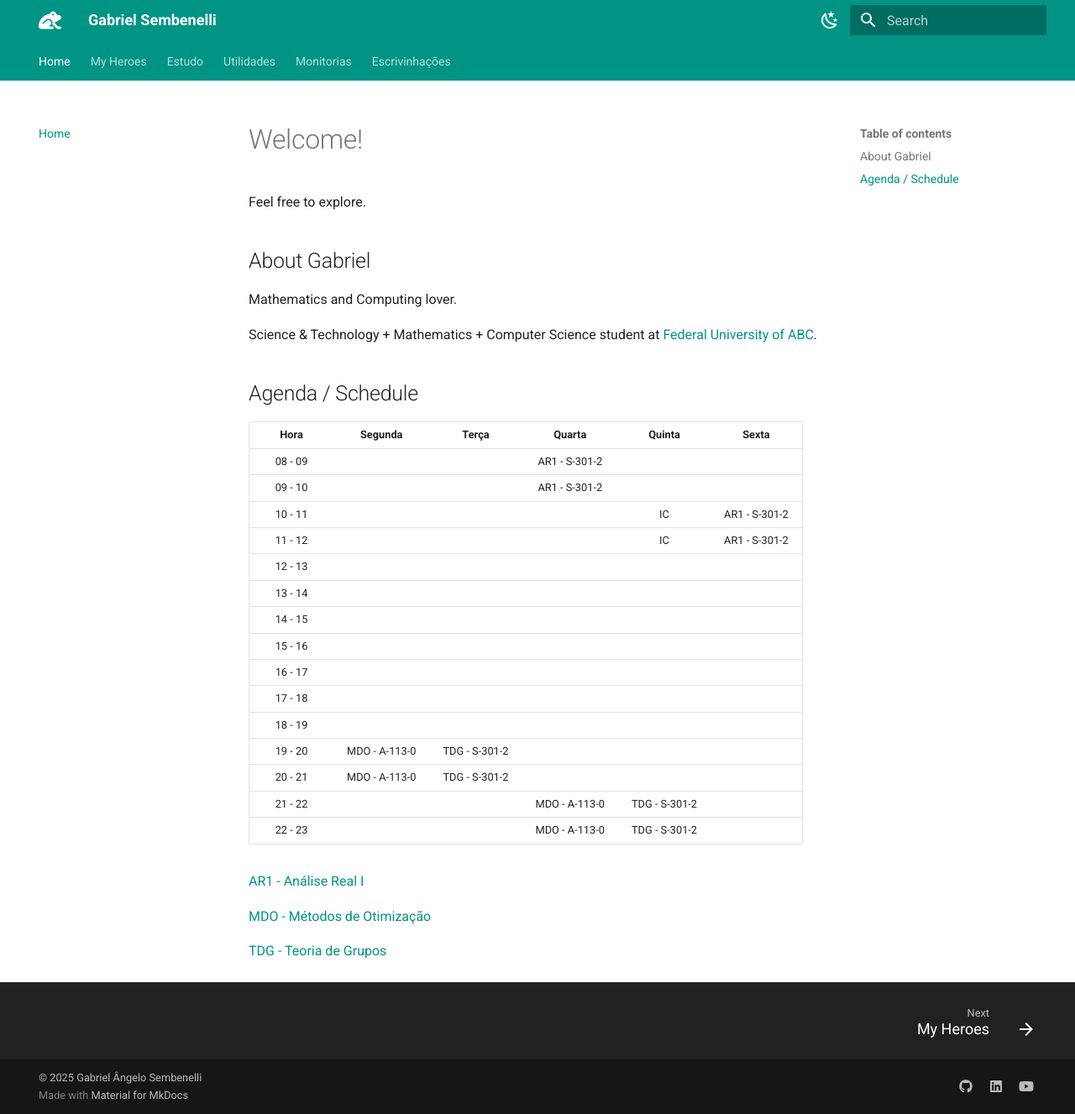
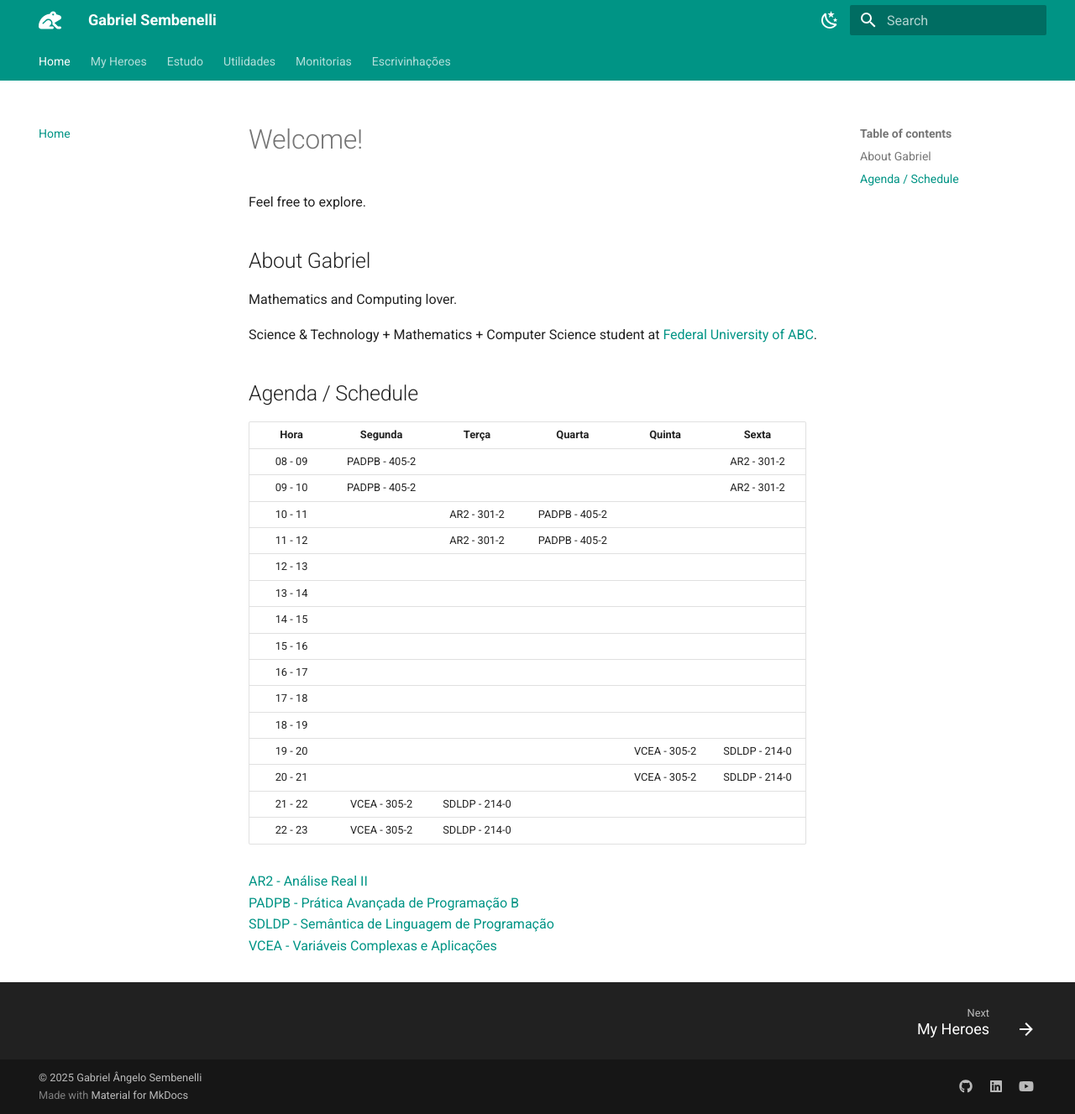
Before and after one commit to Gabriel-Sembenelli/website, an MkDocs documentation site: the page built from docs/index.md, in a window 1280 px wide and 1327 px high. Shown: the whole window at 84% size. Built offline with MkDocs 1.6.1 and Material for MkDocs 9.7.7, drawn with Linux system fonts in a browser that asks for light colours.

Commit message:
Changed directories names from QM.YY to QYY.M. Starting to make Q25.2

```diff
--- a/docs/index.md
+++ b/docs/index.md
@@ -19,26 +19,25 @@ Science & Technology + Mathematics + Computer Science student at [Federal Univer
   }
 </style>
 
-| Hora    | Segunda       | Terça         | Quarta               | Quinta          | Sexta                |
-| :-----: | :------------:| :----------:  | :------------------: | :-------------: | :------------------: |
-| 08 - 09 |               |               | AR1 - S-301-2        |                 |                      |
-| 09 - 10 |               |               | AR1 - S-301-2        |                 |                      |
-| 10 - 11 |               |               |                      | IC              | AR1 - S-301-2        |
-| 11 - 12 |               |               |                      | IC              | AR1 - S-301-2        |
-| 12 - 13 |               |               |                      |                 |                      |
-| 13 - 14 |               |               |                      |                 |                      |
-| 14 - 15 |               |               |                      |                 |                      |
-| 15 - 16 |               |               |                      |                 |                      |
-| 16 - 17 |               |               |                      |                 |                      |
-| 17 - 18 |               |               |                      |                 |                      |
-| 18 - 19 |               |               |                      |                 |                      |
-| 19 - 20 | MDO - A-113-0 | TDG - S-301-2 |                      |                 |                      |
-| 20 - 21 | MDO - A-113-0 | TDG - S-301-2 |                      |                 |                      |
-| 21 - 22 |               |               | MDO - A-113-0        | TDG - S-301-2   |                      |
-| 22 - 23 |               |               | MDO - A-113-0        | TDG - S-301-2   |                      |
+|  Hora   |    Segunda    |     Terça     |    Quarta     |    Quinta    |     Sexta     |
+|:-------:|:-------------:|:-------------:|:-------------:|:------------:|:-------------:|
+| 08 - 09 | PADPB - 405-2 |               |               |              |  AR2 - 301-2  |
+| 09 - 10 | PADPB - 405-2 |               |               |              |  AR2 - 301-2  |
+| 10 - 11 |               |  AR2 - 301-2  | PADPB - 405-2 |              |               |
+| 11 - 12 |               |  AR2 - 301-2  | PADPB - 405-2 |              |               |
+| 12 - 13 |               |               |               |              |               |
+| 13 - 14 |               |               |               |              |               |
+| 14 - 15 |               |               |               |              |               |
+| 15 - 16 |               |               |               |              |               |
+| 16 - 17 |               |               |               |              |               |
+| 17 - 18 |               |               |               |              |               |
+| 18 - 19 |               |               |               |              |               |
+| 19 - 20 |               |               |               | VCEA - 305-2 | SDLDP - 214-0 |
+| 20 - 21 |               |               |               | VCEA - 305-2 | SDLDP - 214-0 |
+| 21 - 22 | VCEA - 305-2  | SDLDP - 214-0 |               |              |               |
+| 22 - 23 | VCEA - 305-2  | SDLDP - 214-0 |               |              |               |
 
-[AR1 - Análise Real I](Quads/Q1.25/AR1.md)
-
-[MDO - Métodos de Otimização](Quads/Q1.25/MDO.md)
-
-[TDG - Teoria de Grupos](Quads/Q1.25/TDG.md)
+[AR2 - Análise Real II](Quads/Q25.2/AR2.md)
+[PADPB - Prática Avançada de Programação B](Quads/Q25.2/PADPB.md)
+[SDLDP - Semântica de Linguagem de Programação](Quads/Q25.2/SDLDP.md)
+[VCEA - Variáveis Complexas e Aplicações](Quads/Q25.2/VCEA.md)
--- a/mkdocs.yml
+++ b/mkdocs.yml
@@ -61,17 +61,19 @@ nav:
   - Home: index.md
   - My Heroes: my-heroes.md
   - Estudo:
-    - Q1.25:
-      - AR1: Quads/Q1.25/AR1.md
-      - MDO: Quads/Q1.25/MDO.md
-      - TDG: Quads/Q1.25/TDG.md
-    - Q3.24:
-      - ALA: Quads/Q3.24/ALA.md
-      - CDP: Quads/Q3.24/CDP.md
-      - NRES: Quads/Q3.24/NRES.md
-      - AP: Quads/Q3.24/AP.md
-    - Q2.24:
-      - ADA: Quads/Q2.24/ADA.md
+    - Q24.2:
+      - ADA: Quads/Q24.2/ADA.md
+    - Q24.3:
+      - ALA: Quads/Q24.3/ALA.md
+      - CDP: Quads/Q24.3/CDP.md
+      - NRES: Quads/Q24.3/NRES.md
+      - AP: Quads/Q24.3/AP.md
+    - Q25.1:
+      - AR1: Quads/Q25.1/AR1.md
+      - MDO: Quads/Q25.1/MDO.md
+      - TDG: Quads/Q25.1/TDG.md
+    - Q25.2:
+      - AR2: Quads/Q25.2/AR2.md
   - Utilidades: utilidades.md
   - Monitorias:
     - Geometria Analítica:
```
Also changed, not shown: docs/Quads/Q25.1/AR1.md (renamed from docs/Quads/Q1.25/AR1.md, +1 -1 lines), docs/Quads/Q24.2/ADA.md (renamed from docs/Quads/Q2.24/ADA.md), docs/Quads/Q24.3/ALA.md (renamed from docs/Quads/Q3.24/ALA.md), docs/Quads/Q24.3/AP.md (renamed from docs/Quads/Q3.24/AP.md), docs/Quads/Q24.3/CDP.md (renamed from docs/Quads/Q3.24/CDP.md), docs/Quads/Q24.3/NRES.md (renamed from docs/Quads/Q3.24/NRES.md), docs/Quads/Q25.1/MDO.md (renamed from docs/Quads/Q1.25/MDO.md), docs/Quads/Q25.1/TDG.md (renamed from docs/Quads/Q1.25/TDG.md).
